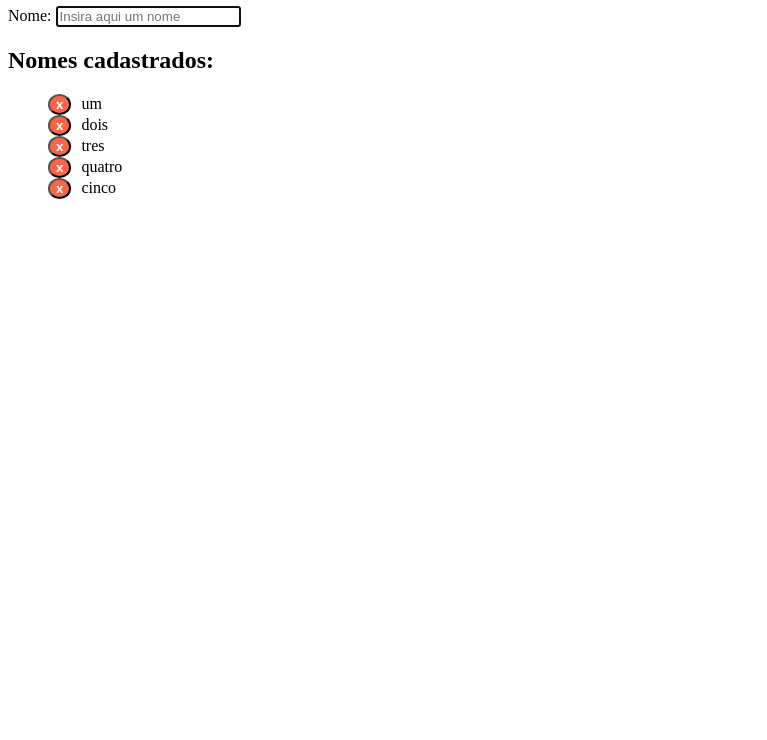
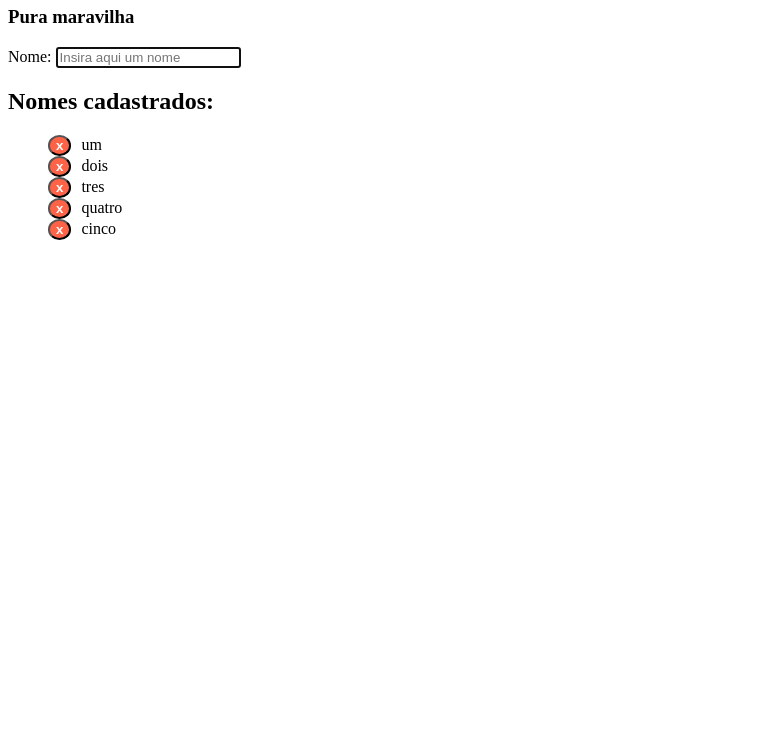
Before and after one commit to BRMonte/CRUD, a plain HTML site: page index.html in a window 1280 px wide. Shown: the part 60-800 px from the top of the page, without its empty margins (0-767 px from the left). Drawn offline with Linux system fonts and the light colour scheme.

Commit message:
Pura maravilha

```diff
--- a/index.html
+++ b/index.html
@@ -7,6 +7,7 @@
 </head>
 <body>
   <h1>Create, SHow, Edit and Delete with com JavaScript</h1>
+  <h3>Pura maravilha</h3>
   <form id="Formulario">
     <label for="input">Nome:</label>
     <input id="Input" type="text" placeholder="Insira aqui um nome">
```
